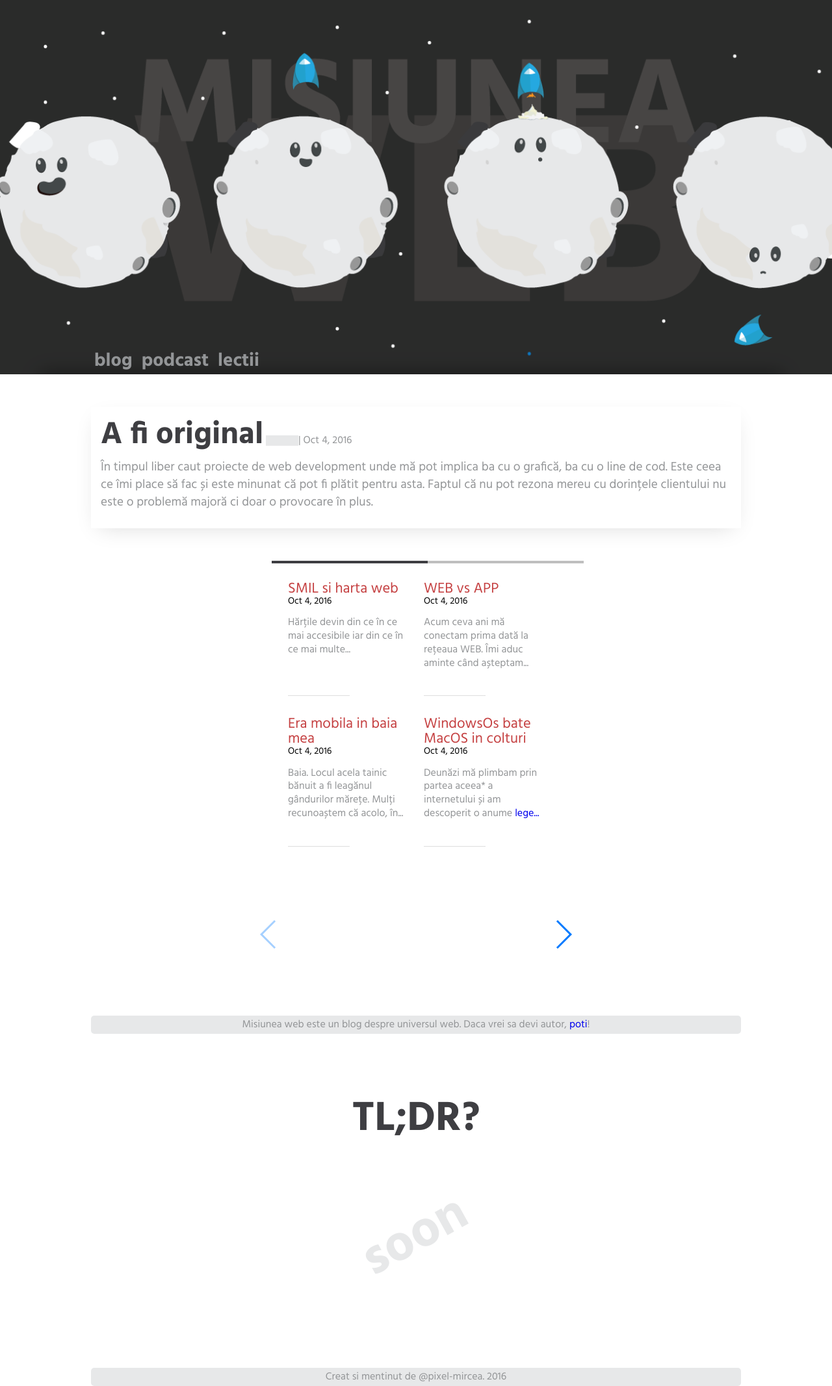
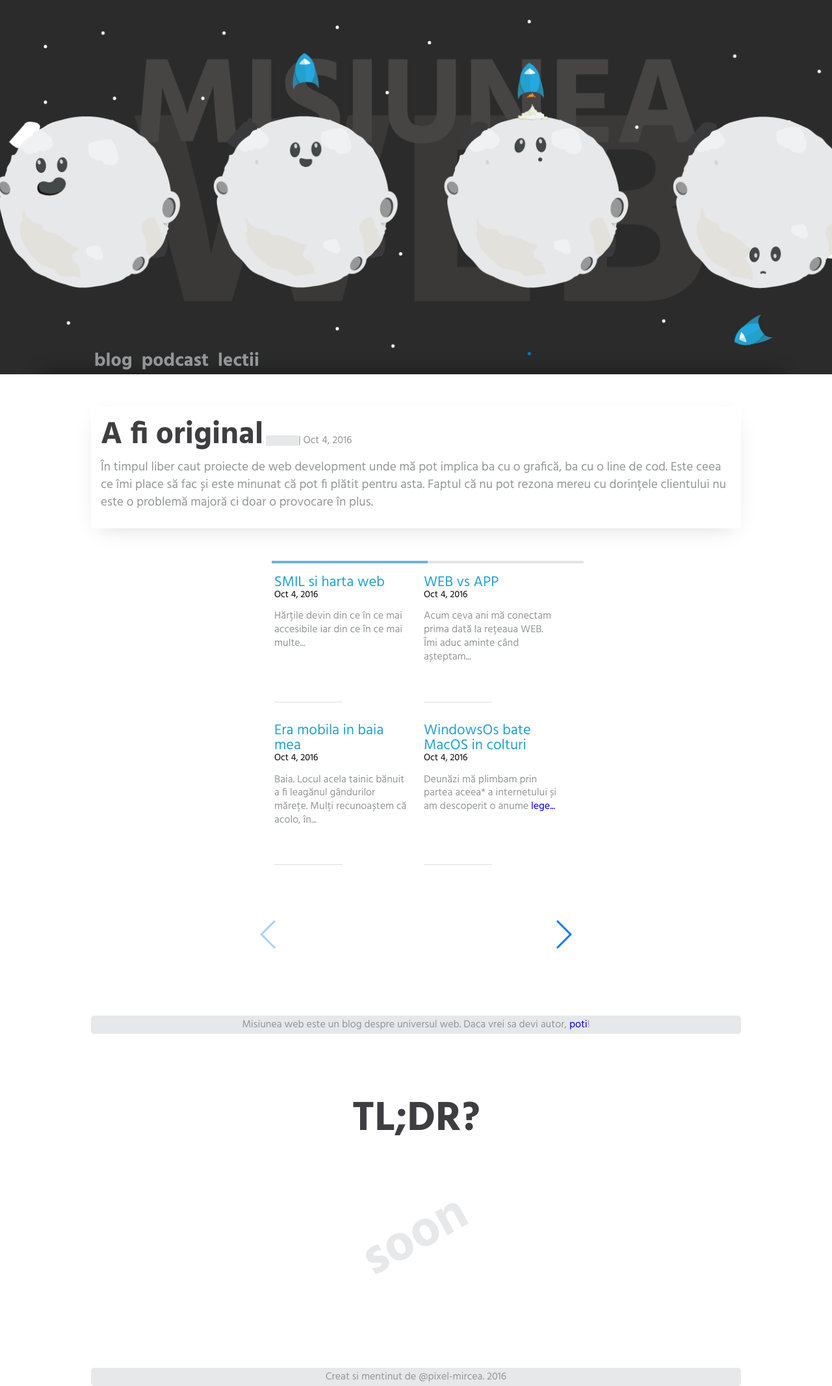
Before and after one commit to mirceaciu/misiuneadoi, a Jekyll site: the page built from index.html, in a window 1280 px wide. Shown: the whole page at 65% size. Built offline with Jekyll 4.4.1, drawn with Linux system fonts in a browser that asks for light colours.

Commit message:
fix slider padding

```diff
--- a/css/_swiper.sass
+++ b/css/_swiper.sass
@@ -1,10 +1,14 @@
 .swiper-container
   width: 100%
   height: 500px
-  padding: 30px
+  padding: 20px 0 0 0
 
-.swiper-pagination-progress .swiper-pagination-progressbar
-  background: $strong-font-color
+
+.swiper-pagination-progress
+  background: rgba(119, 119, 119, 0.20)
+
+  .swiper-pagination-progressbar
+    background: #70b4d6
 
 
 .swiper-container-horizontal .swiper-pagination-progress
--- a/css/main.scss
+++ b/css/main.scss
@@ -13,7 +13,7 @@ $second-font-color: #939597;
 $light-font-color: #e7e8e9;
 $largest-font: 3em;
 
-$font-accennt-color: #C54142;
+$font-accennt-color: #22a1cd;
 
 body{
   background-color: #F2F2F2;
```
